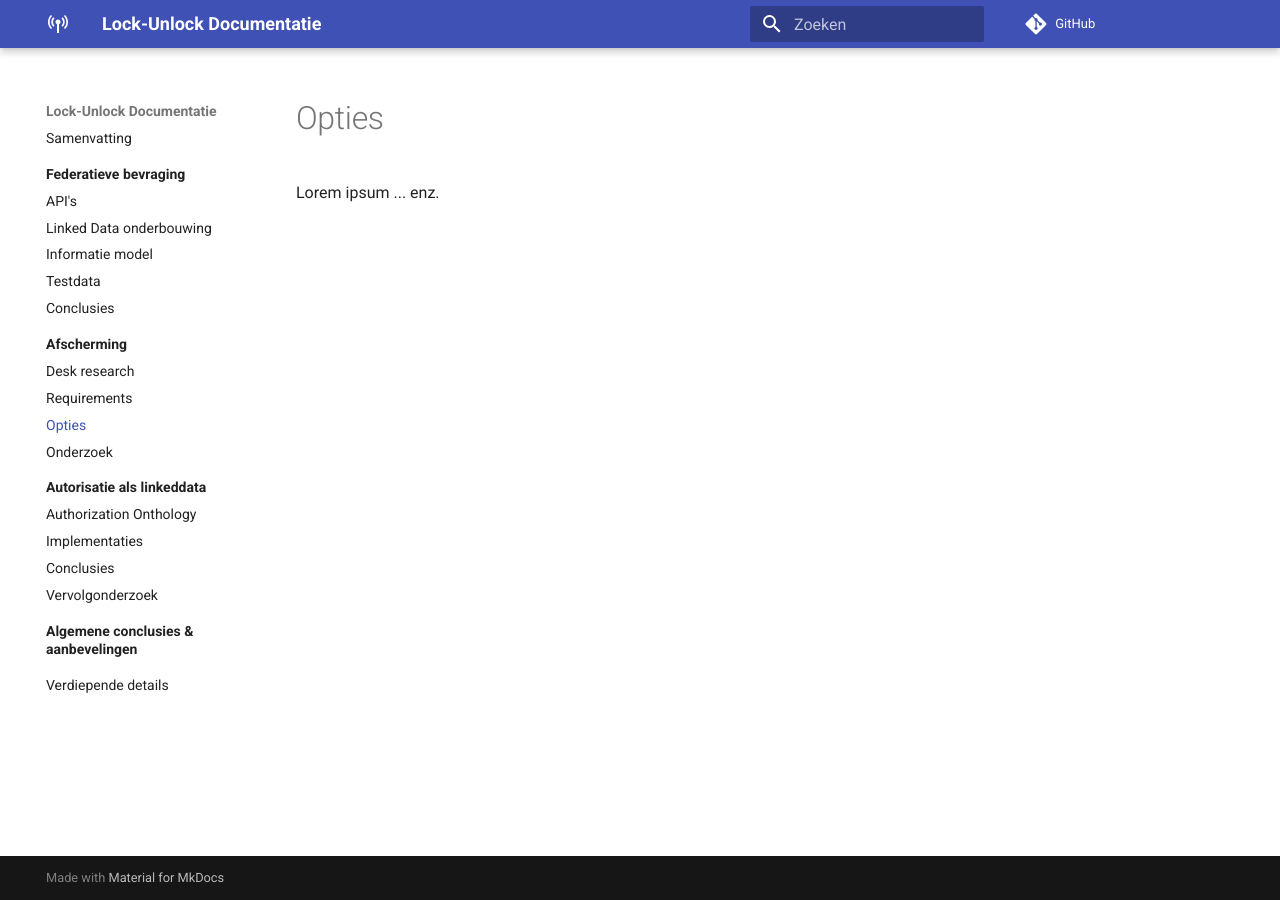
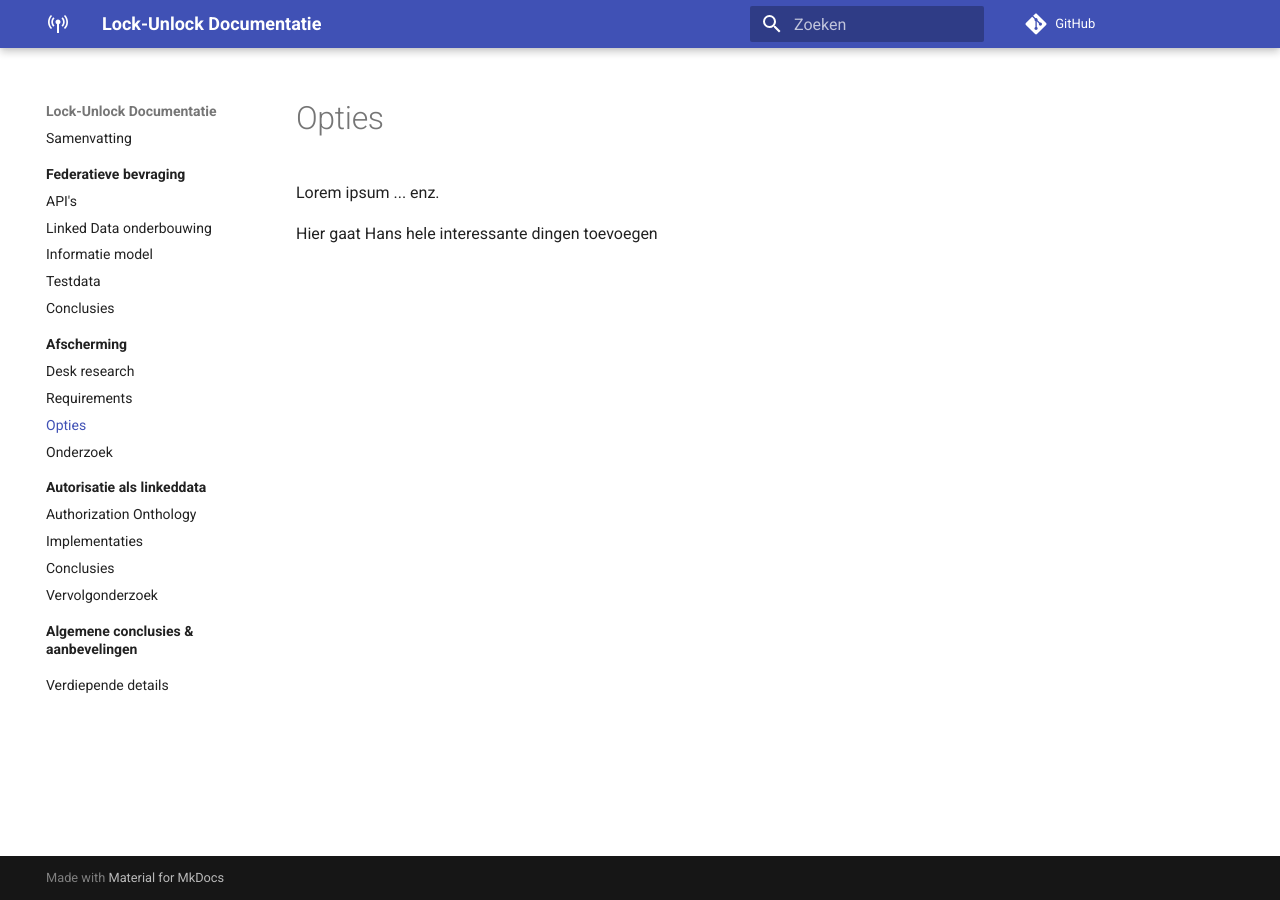
Before and after one commit to kadaster-labs/lock-unlock-docs, an MkDocs documentation site: the page built from docs/afscherming/opties.md, in a window 1280 px wide. Built offline with MkDocs 1.6.1 and Material for MkDocs 9.7.7, drawn with Linux system fonts in a browser that asks for light colours; comment, search, counter and statistics services are not loaded.

Commit message:
hans zijn wijze kennis

```diff
--- a/docs/afscherming/opties.md
+++ b/docs/afscherming/opties.md
@@ -2,3 +2,5 @@
 title: Opties
 ---
 Lorem ipsum ... enz.
+
+Hier gaat Hans hele interessante dingen toevoegen
```
